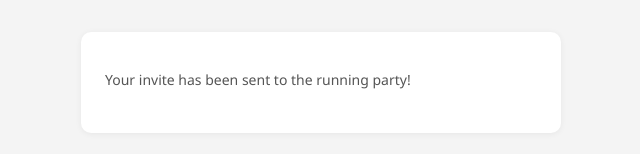
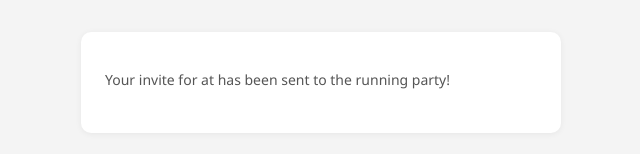
Before and after one commit to steffilin/160project, a React (Create React App) app in the folder frontend/: page /landing/sent-invite in a window 1280 px wide. Shown: the part 146-300 px from the top of the page, without its empty margins (319-959 px from the left). Built offline with nearby package versions, Linux system fonts and the light colour scheme.

Commit message:
passed data into the final notification for create run

```diff
--- a/frontend/src/pages/ChooseRunnersPage.js
+++ b/frontend/src/pages/ChooseRunnersPage.js
@@ -49,6 +49,9 @@ function FriendCard({ user, isSelected, onToggle }) {
 
 function ChooseRunnersPage() {
 
+    const location = useLocation();
+    const { eventName, location: runLocation, time } = location.state || {};
+
     const navigate = useNavigate();
     const [selectedFriends, setSelectedFriends] = useState([]);
 
@@ -64,11 +67,11 @@ function ChooseRunnersPage() {
 
     const handleClick = () => {
         navigate('/landing/sent-invite', {
-            // state: {
-            //   eventName,
-            //   location,
-            //   time,
-            // },
+            state: {
+              eventName,
+              runLocation,
+              time,
+            },
         });
     }
 
--- a/frontend/src/pages/SentInvitePage.js
+++ b/frontend/src/pages/SentInvitePage.js
@@ -9,9 +9,14 @@ import { useFriendList } from '../FriendContext';
 
 
 function SentInvitePage() {
+
+    const location = useLocation();
+    const { eventName, runLocation, time } = location.state || {};
+
+
     return (
         <div>
-            <p>Your invite has been sent to the running party!</p>
+            <p>Your {time} invite for {eventName} at {runLocation} has been sent to the running party!</p>
         </div>
     )
 }
```
